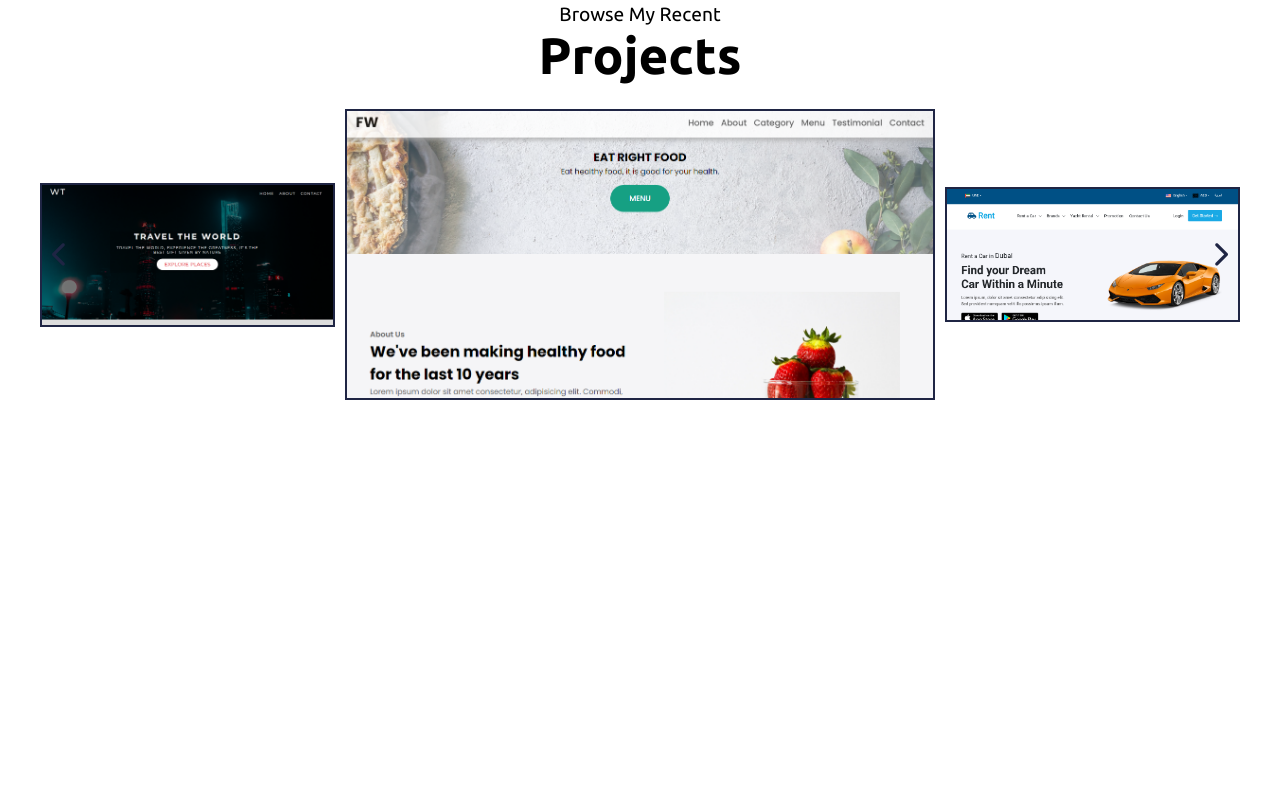
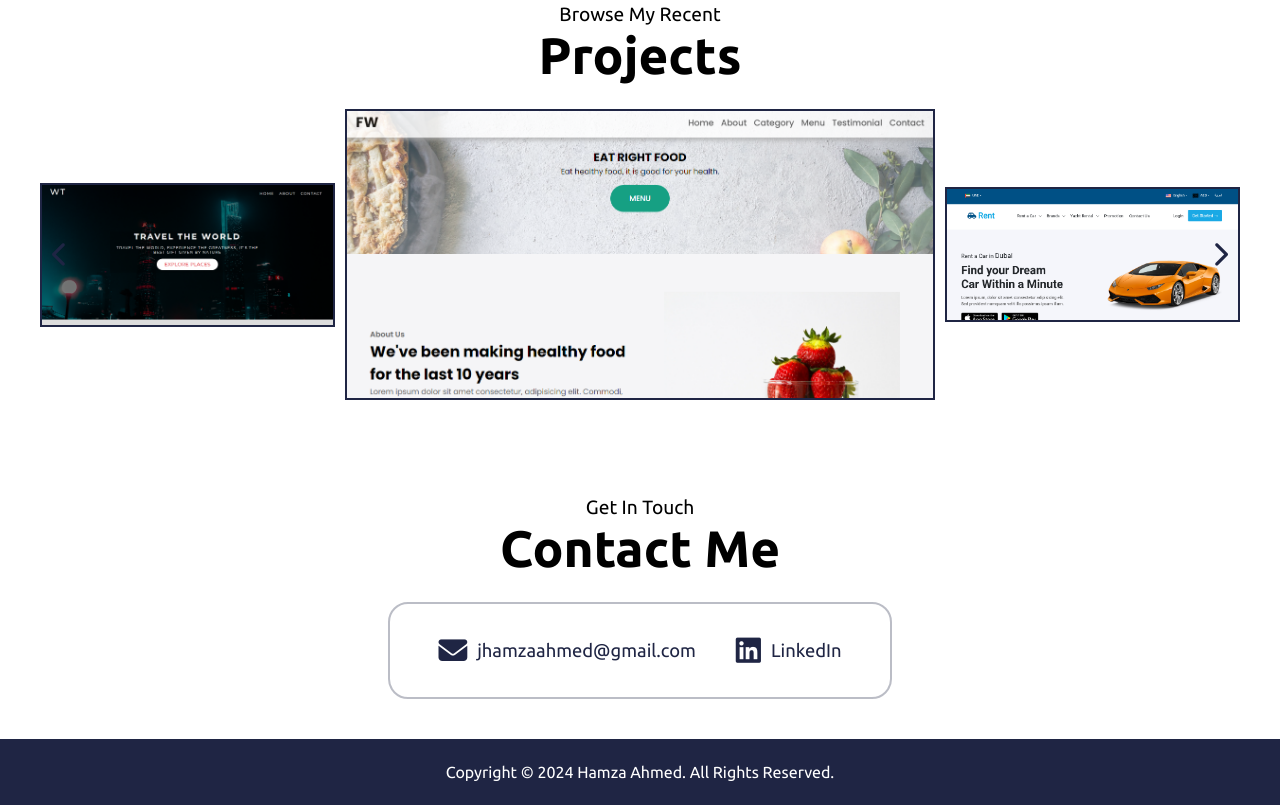
Before and after one commit to hamz-aa/portfolio-site, a website: page index.html in a window 1280 px wide. Shown: the part 1599-2404 px from the top of the page. Before the commit the page ends 1999 px from the top, so only its background shows below. Drawn offline with Linux system fonts and the light colour scheme.

Commit message:
completed footer

```diff
--- a/index.html
+++ b/index.html
@@ -260,5 +260,30 @@
         </button>
       </div>
     </section>
+
+    <section id="contact">
+      <div class="contact-headings">
+        <p>Get In Touch</p>
+        <h3>Contact Me</h3>
+      </div>
+      <div class="container">
+        <div class="contact-wrapper">
+          <div class="email">
+            <i class="fa-solid fa-envelope"></i>
+            <a href="">jhamzaahmed@gmail.com</a>
+          </div>
+          <div class="linkedin">
+            <i class="fa-brands fa-linkedin"></i>
+            <a href="">LinkedIn</a>
+          </div>
+        </div>
+      </div>
+    </section>
+
+    <footer id="footer">
+      <div class="footer-wrapper container">
+        <p>Copyright &copy; 2024 Hamza Ahmed. All Rights Reserved.</p>
+      </div>
+    </footer>
   </body>
 </html>
--- a/sass/components/_about.scss
+++ b/sass/components/_about.scss
@@ -55,7 +55,7 @@
         gap: 20px;
 
         div {
-          border: 2px solid $primary;
+          border: 2px solid rgba(31, 37, 68, 0.3);
           border-radius: 10px;
           margin-bottom: 1.5em;
 
--- /dev/null
+++ b/sass/components/_contact.scss
@@ -0,0 +1,64 @@
+#contact {
+  padding-top: 6em;
+
+  .contact-headings {
+    text-align: center;
+    margin-bottom: 1.5em;
+
+    p {
+      font-size: 1.2rem;
+    }
+
+    h3 {
+      font-size: 3.2rem;
+      cursor: default;
+    }
+
+    @include sm {
+      h3 {
+        font-size: 3rem;
+      }
+    }
+  }
+
+  .contact-wrapper {
+    border: 2px solid rgba(31, 37, 68, 0.3);
+    width: fit-content;
+    margin: auto;
+    padding: 2em 3em;
+    border-radius: 20px;
+    display: flex;
+    align-items: center;
+    gap: 40px;
+    flex-wrap: wrap;
+
+    i {
+      font-size: 1.8rem;
+      color: $primary;
+    }
+
+    a {
+      color: $primary;
+      transition: color 0.2s ease-in-out;
+      font-size: 1.15rem;
+
+      &:hover {
+        color: $secondary;
+      }
+    }
+
+    & > div {
+      display: flex;
+      align-items: center;
+      gap: 10px;
+    }
+  }
+
+  @include breakpoint(550px) {
+    .contact-wrapper {
+      max-width: 80%;
+      padding: 2em 1.5em;
+      justify-content: center;
+    }
+  }
+}
--- /dev/null
+++ b/sass/components/_footer.scss
@@ -0,0 +1,7 @@
+#footer {
+  margin-top: 2.5em;
+  padding: 1.5em;
+  background-color: $primary;
+  color: white;
+  text-align: center;
+}
--- a/sass/components/_navbar.scss
+++ b/sass/components/_navbar.scss
@@ -166,9 +166,3 @@ header {
     }
   }
 }
-
-@include sm {
-  header {
-    position: static;
-  }
-}
--- a/sass/components/_projects.scss
+++ b/sass/components/_projects.scss
@@ -67,14 +67,12 @@
       .right-slider {
         flex: 0;
         margin: unset;
-        // opacity: 0;
         visibility: hidden;
       }
 
       .active-slider {
         max-width: 85%;
         margin: auto;
-        // opacity: 1;
         visibility: visible;
       }
     }
--- a/sass/index.scss
+++ b/sass/index.scss
@@ -8,3 +8,5 @@
 @import "components/about";
 @import "components/skills";
 @import "components/projects";
+@import "components/contact";
+@import "components/footer";
```
Also changed, not shown: css/index.css.
